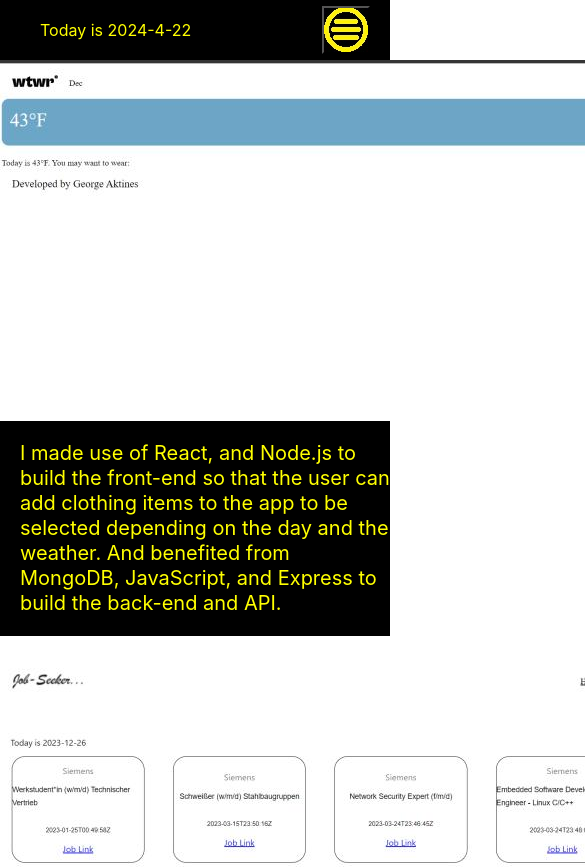
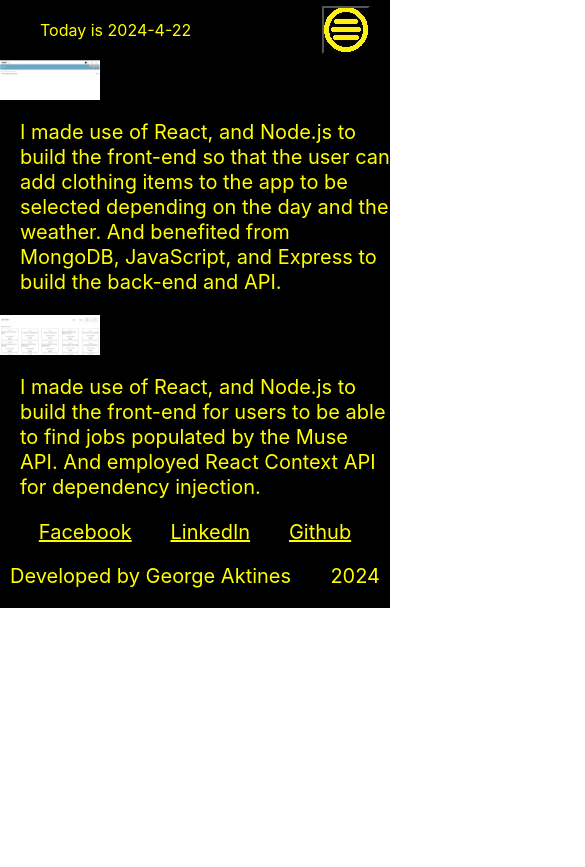
Before and after one commit to Gaktines/profilePage, a React app: page /#/projects in a window 390 px wide. Shown: the top 867 px of the page, 585 px wide, since content can reach past the window. After the commit the page ends 844 px from the top, so only its background shows below. Built offline with nearby package versions, Linux system fonts and the light colour scheme; no server answers.

Commit message:
jsupdates

```diff
--- a/src/components/About/About.css
+++ b/src/components/About/About.css
@@ -74,3 +74,12 @@
   align-self: center;
 
 }
+
+
+@media only screen and (max-width: 800px) {
+ .about__image {
+  width: 100px;
+  height: 175px;
+ }
+
+}
--- a/src/components/Projects/Projects.css
+++ b/src/components/Projects/Projects.css
@@ -10,7 +10,8 @@
 }
 
 .projects__wtwr-image{
-
+height: 200px;
+width: 350px;
 }
 
 .projects__wtwr-about{
@@ -24,7 +25,8 @@
 }
 
 .projects__jsPage-image{
-
+height: 200px;
+width: 350px;
 }
 
 .projects__jsPage-about {
@@ -36,3 +38,16 @@
     font-weight: 400;
     line-height: 25px;
 }
+
+@media only screen and (max-width: 800px) {
+    .projects__wtwr-image{
+        height: 40px;
+        width: 100px;
+        }
+
+        .projects__jsPage-image{
+            height: 40px;
+            width: 100px;
+            }
+
+}
```
